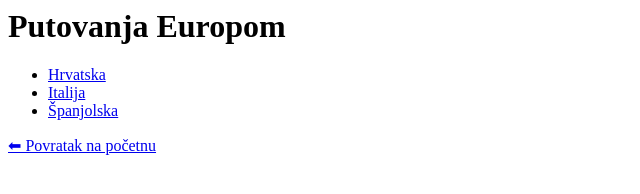
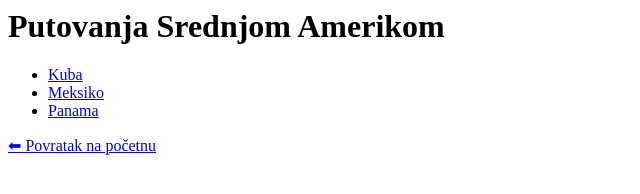
Before and after one commit to travelespresso/roadtrip, a plain HTML site: page europa/index.html in a window 1280 px wide. Shown: the whole page, without its empty margins (0-640 px from the left). Drawn offline with Linux system fonts and the light colour scheme.

Commit message:
Add files via upload

```diff
--- a/europa/index.html
+++ b/europa/index.html
@@ -2,16 +2,15 @@
 <html lang="hr">
 <head>
   <meta charset="UTF-8">
-  <title>Europa - Travel Espresso</title>
+  <title>Srednja Amerika - Travel Espresso</title>
 </head>
 <body>
-  <h1>Putovanja Europom</h1>
+  <h1>Putovanja Srednjom Amerikom</h1>
   <ul>
-    <li><a href="croatia/index.html">Hrvatska</a></li>
-    <li><a href="italy/index.html">Italija</a></li>
-    <li><a href="spain/index.html">Španjolska</a></li>
+    <li><a href="kuba/index.html">Kuba</a></li>
+    <li><a href="meksiko/index.html">Meksiko</a></li>
+    <li><a href="panama/index.html">Panama</a></li>
   </ul>
   <a href="../index.html">⬅ Povratak na početnu</a>
 </body>
-
 </html>
```
